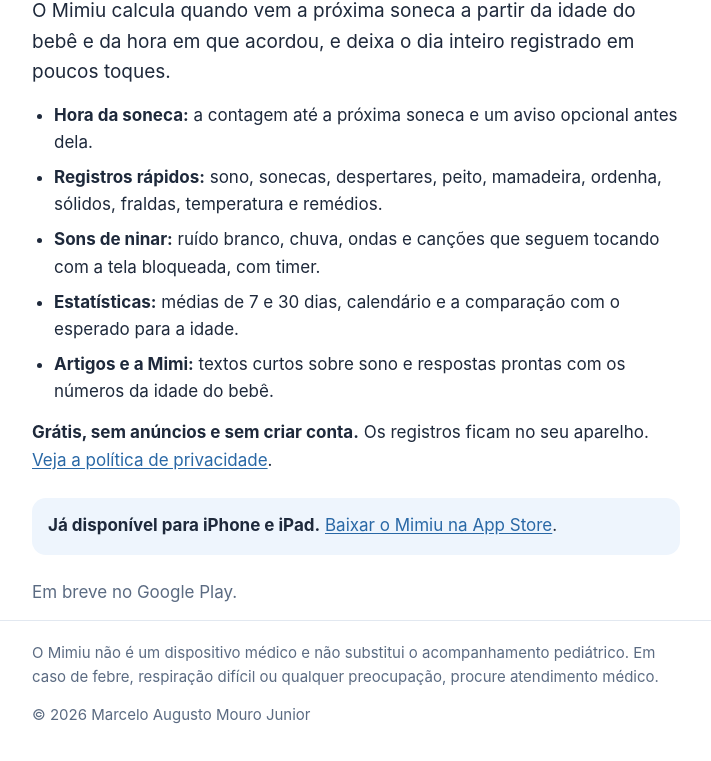
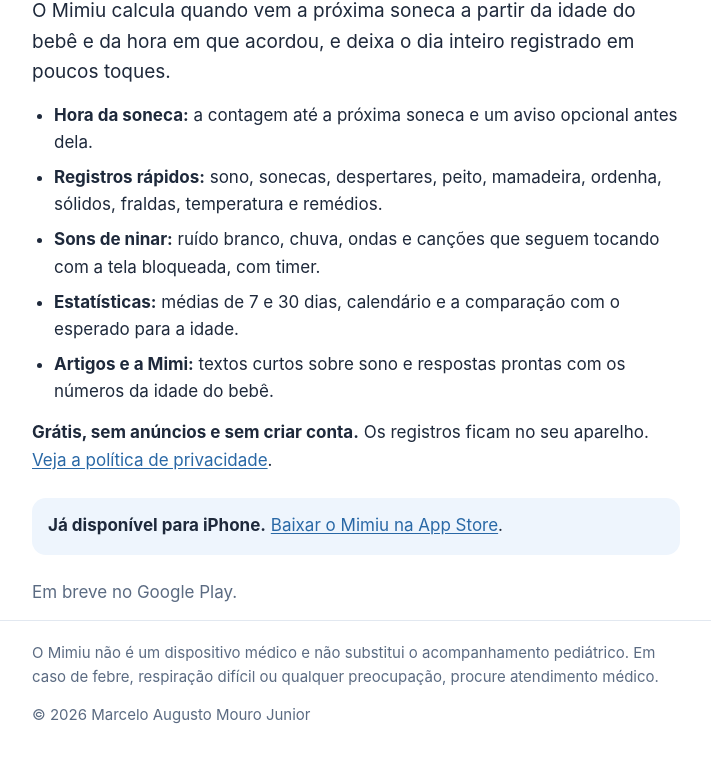
Before and after one commit to marcelomourojr/mimiu-site, a plain HTML site: page index.html in a window 1280 px wide. Shown: the part 107-868 px from the top of the page, without its empty margins (284-995 px from the left). Drawn offline with Linux system fonts and the light colour scheme.

```diff
--- a/index.html
+++ b/index.html
@@ -32,7 +32,7 @@
 </ul>
 <p><strong>Grátis, sem anúncios e sem criar conta.</strong> Os registros ficam no seu aparelho. <a href="privacidade.html">Veja a política de privacidade</a>.</p>
 <div class="callout">
-  <p><strong>Já disponível para iPhone e iPad.</strong> <a href="https://apps.apple.com/br/app/id6818666790">Baixar o Mimiu na App Store</a>.</p>
+  <p><strong>Já disponível para iPhone.</strong> <a href="https://apps.apple.com/br/app/id6818666790">Baixar o Mimiu na App Store</a>.</p>
 </div>
 <p class="muted">Em breve no Google Play.</p>
   </main>
```
